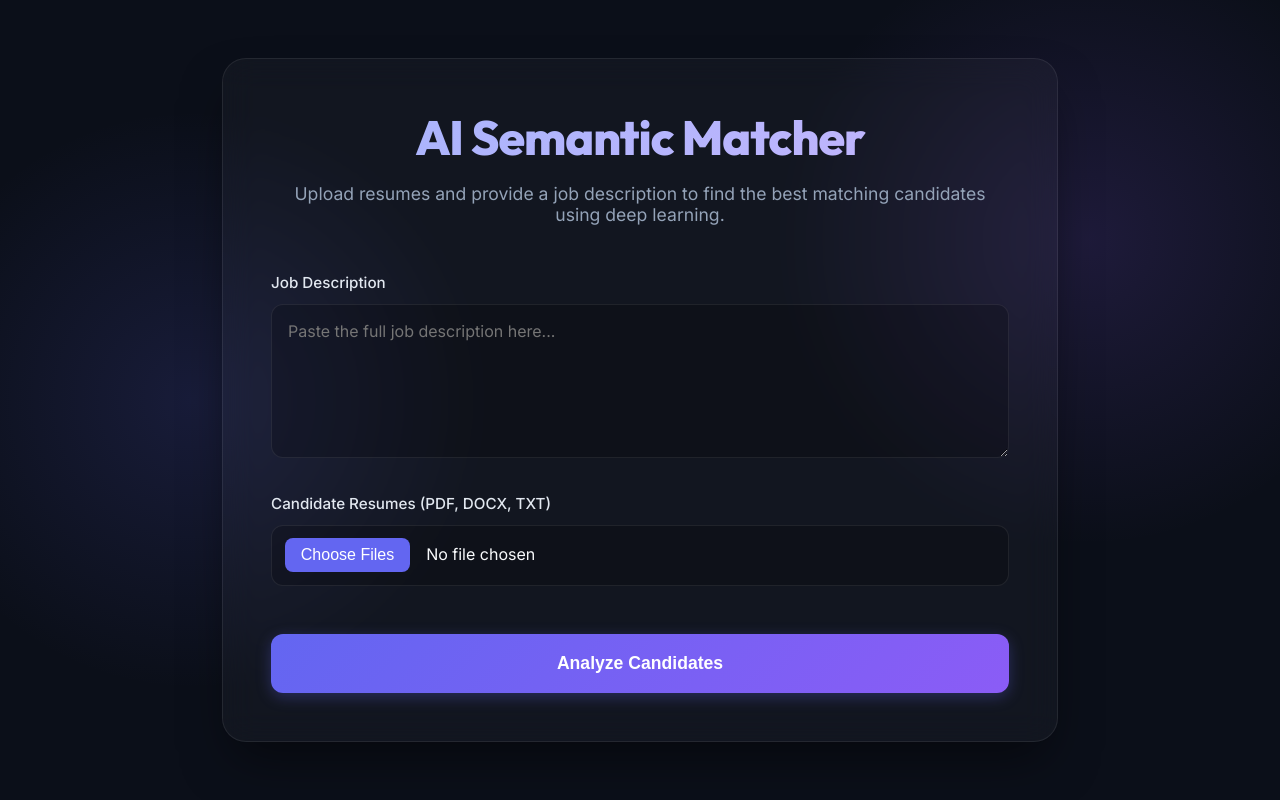
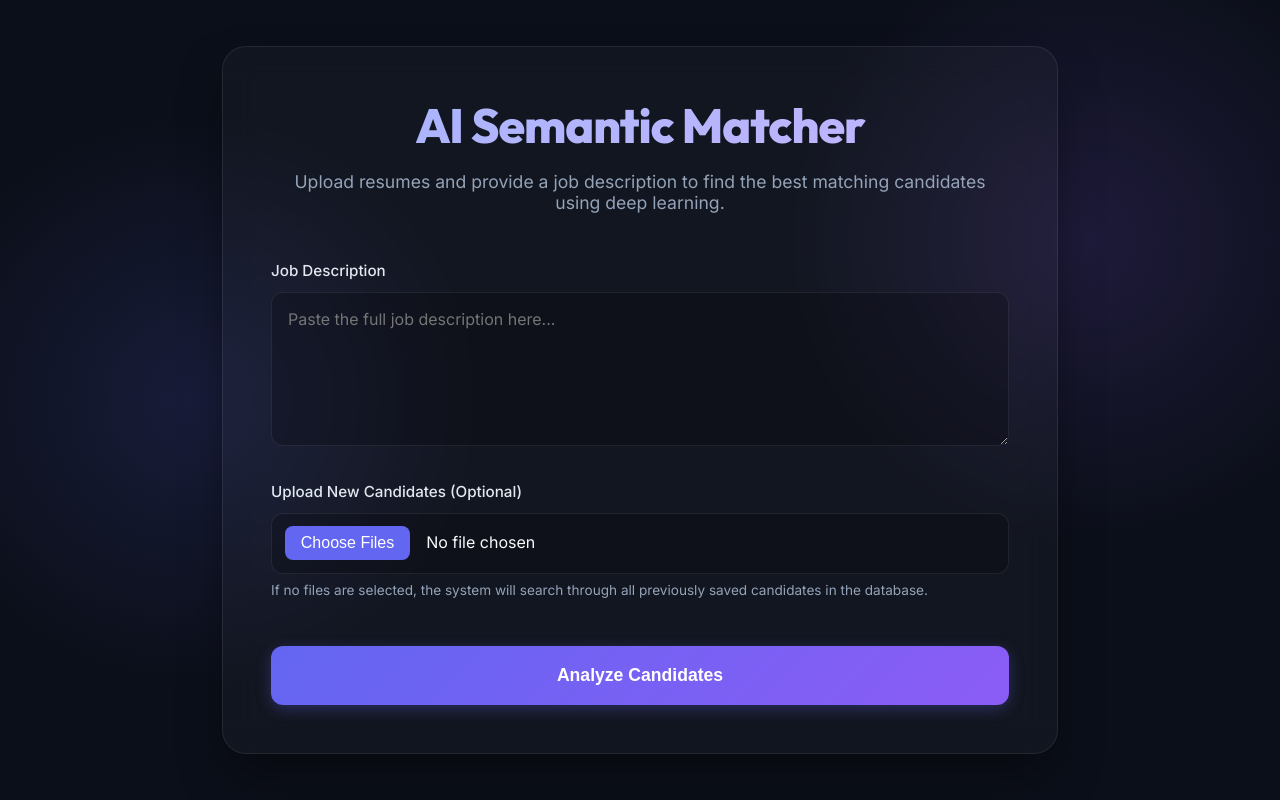
Before and after one commit to Anwesha0425/resume-matching-system, a Flask app: page / in a window 1280 px wide. Run offline with Flask 3, Linux system fonts and the light colour scheme.

Commit message:
feat: complete rewrite to local NLP engine and sqlite database

```diff
--- /dev/null
+++ b/db.py
@@ -0,0 +1,80 @@
+import sqlite3
+import json
+import os
+
+DB_PATH = "candidates.db"
+
+def get_db_connection():
+    try:
+        conn = sqlite3.connect(DB_PATH)
+        conn.row_factory = sqlite3.Row  # Enables returning rows as dictionaries
+        return conn
+    except Exception as e:
+        print(f"Database connection error: {e}")
+        return None
+
+def init_db():
+    conn = get_db_connection()
+    if not conn:
+        return
+
+    try:
+        cursor = conn.cursor()
+        cursor.execute('''
+            CREATE TABLE IF NOT EXISTS candidates (
+                id INTEGER PRIMARY KEY AUTOINCREMENT,
+                filename TEXT NOT NULL,
+                content TEXT NOT NULL,
+                extracted_skills TEXT,
+                upload_date TIMESTAMP DEFAULT CURRENT_TIMESTAMP
+            )
+        ''')
+        conn.commit()
+        print("SQLite Database initialized successfully.")
+    except Exception as e:
+        print(f"Error initializing database: {e}")
+    finally:
+        conn.close()
+
+def add_candidate(filename, content, extracted_skills):
+    conn = get_db_connection()
+    if not conn:
+        return None
+
+    try:
+        cursor = conn.cursor()
+        # Check if file already exists to prevent exact duplicates
+        cursor.execute("SELECT id FROM candidates WHERE filename = ?", (filename,))
+        if cursor.fetchone():
+            print(f"Candidate {filename} already exists in DB. Skipping insert.")
+            return None
+
+        cursor.execute(
+            "INSERT INTO candidates (filename, content, extracted_skills) VALUES (?, ?, ?)",
+            (filename, content, json.dumps(list(extracted_skills)))
+        )
+        inserted_id = cursor.lastrowid
+        conn.commit()
+        return inserted_id
+    except Exception as e:
+        print(f"Error inserting candidate: {e}")
+        return None
+    finally:
+        conn.close()
+
+def get_all_candidates():
+    conn = get_db_connection()
+    if not conn:
+        return []
+
+    try:
+        cursor = conn.cursor()
+        cursor.execute("SELECT id, filename, content, extracted_skills FROM candidates ORDER BY upload_date DESC")
+        rows = cursor.fetchall()
+        # Convert sqlite3.Row to standard dict for compatibility
+        return [dict(row) for row in rows]
+    except Exception as e:
+        print(f"Error fetching candidates: {e}")
+        return []
+    finally:
+        conn.close()
--- a/main.py
+++ b/main.py
@@ -1,10 +1,16 @@
-from flask import Flask, request, render_template
+from flask import Flask, request, render_template, redirect, url_for
+from werkzeug.utils import secure_filename
 import os
 import numpy as np
-from utils import extract_text, get_similarity_scores
+from utils import extract_text, get_similarity_scores, analyze_resume_with_llm, extract_skills_from_text
+from db import init_db, add_candidate, get_all_candidates
 
 app = Flask(__name__)
 app.config['UPLOAD_FOLDER'] = 'uploads/'
+os.makedirs(app.config['UPLOAD_FOLDER'], exist_ok=True)
+
+# Initialize DB on startup
+init_db()
 
 @app.route("/")
 def matchresume():
@@ -16,25 +22,31 @@
         job_description = request.form.get('job_description', '')
         resume_files = request.files.getlist('resumes')
 
-        resumes_text = []
-        valid_resume_files = []
+        # 1. Process any NEW uploaded resumes and save to DB
+        for file in resume_files:
+            if file and file.filename:
+                filename = secure_filename(file.filename)
+                filepath = os.path.join(app.config['UPLOAD_FOLDER'], filename)
+                file.save(filepath)
 
-        # Make sure uploads directory exists
-        if not os.path.exists(app.config['UPLOAD_FOLDER']):
-            os.makedirs(app.config['UPLOAD_FOLDER'])
+                # Extract text
+                text = extract_text(filepath)
 
-        for resume_file in resume_files:
-            if resume_file.filename == '':
-                continue
-            filename = os.path.join(app.config['UPLOAD_FOLDER'], resume_file.filename)
-            resume_file.save(filename)
-            resumes_text.append(extract_text(filename))
-            valid_resume_files.append(resume_file)
+                # Extract skills and save to DB
+                skills = extract_skills_from_text(text)
+                add_candidate(filename, text, skills)
 
-        if not resumes_text or not job_description.strip():
-            return render_template('matchresume.html', message="Please upload resumes and enter a job description.")
+        # 2. Fetch ALL candidates from the database
+        all_candidates = get_all_candidates()
 
-        # Calculate semantic similarities using SentenceTransformers
+        if not all_candidates:
+            return render_template('matchresume.html', message="No candidates in database and no new files uploaded.")
+
+        # Prepare lists for scoring
+        resumes_text = [c['content'] for c in all_candidates]
+        filenames = [c['filename'] for c in all_candidates]
+
+        # 3. Calculate semantic similarity scores against ALL candidates
         similarity_scores = get_similarity_scores(job_description, resumes_text)
 
         # Get top resumes and their similarity scores
@@ -42,15 +54,27 @@
         # Sort indices in descending order
         top_indices = similarities.argsort()[-5:][::-1]
 
-        top_resumes = [valid_resume_files[i].filename for i in top_indices]
+        top_resumes = [filenames[i] for i in top_indices]
+        top_resumes_text = [resumes_text[i] for i in top_indices]
 
         # Convert similarities to percentages (0 to 100)
         similarity_percentages = [round(min(100.0, max(0.0, similarities[i] * 100)), 1) for i in top_indices]
 
+        # Fetch AI Insights for top candidates
+        ai_insights = []
+        for i in range(len(top_resumes)):
+            # Only analyze top 3 to save time/tokens if there are many
+            if i < 3:
+                insight = analyze_resume_with_llm(job_description, top_resumes_text[i])
+            else:
+                insight = {"error": "Skipped LLM analysis (only top 3)"}
+            ai_insights.append(insight)
+
         return render_template('matchresume.html',
                                message="Top Matching Candidates",
                                top_resumes=top_resumes,
-                               similarity_scores=similarity_percentages)
+                               similarity_scores=similarity_percentages,
+                               ai_insights=ai_insights)
 
     return render_template('matchresume.html')
 
--- a/templates/matchresume.html
+++ b/templates/matchresume.html
@@ -263,9 +263,12 @@
                     <textarea id="job_description" name="job_description" rows="6" placeholder="Paste the full job description here..." required></textarea>
                 </div>
 
+
+
                 <div class="form-group">
-                    <label for="resumes">Candidate Resumes (PDF, DOCX, TXT)</label>
-                    <input type="file" id="resumes" name="resumes" multiple required accept=".pdf, .docx, .txt">
+                    <label for="resumes">Upload New Candidates (Optional)</label>
+                    <input type="file" id="resumes" name="resumes" multiple accept=".pdf, .docx, .txt">
+                    <small style="color: var(--text-muted); display: block; margin-top: 0.5rem; font-size: 0.85rem;">If no files are selected, the system will search through all previously saved candidates in the database.</small>
                 </div>
 
                 <button type="submit" class="btn-submit" id="submitBtn">Analyze Candidates</button>
@@ -282,7 +285,8 @@
                     <h2 class="results-title">{{ message }}</h2>
 
                     {% for index in range(top_resumes|length) %}
-                    <div class="candidate-card">
+                    <div class="candidate-card" style="flex-direction: column; align-items: stretch;">
+                        <div style="display: flex; justify-content: space-between; align-items: center; width: 100%;">
                             <div class="candidate-info">
                                 <h3>{{ top_resumes[index] }}</h3>
                                 <span style="font-size: 0.85rem; color: var(--text-muted);">Candidate {{ index + 1 }}</span>
```
Also changed, not shown: other parts of templates/matchresume.html (+34 -1 lines), taxonomy.py (added, +24 -0 lines), utils.py (+53 -0 lines), README.md, 1 other file. Lines whose indentation alone changed are shown as unchanged.
